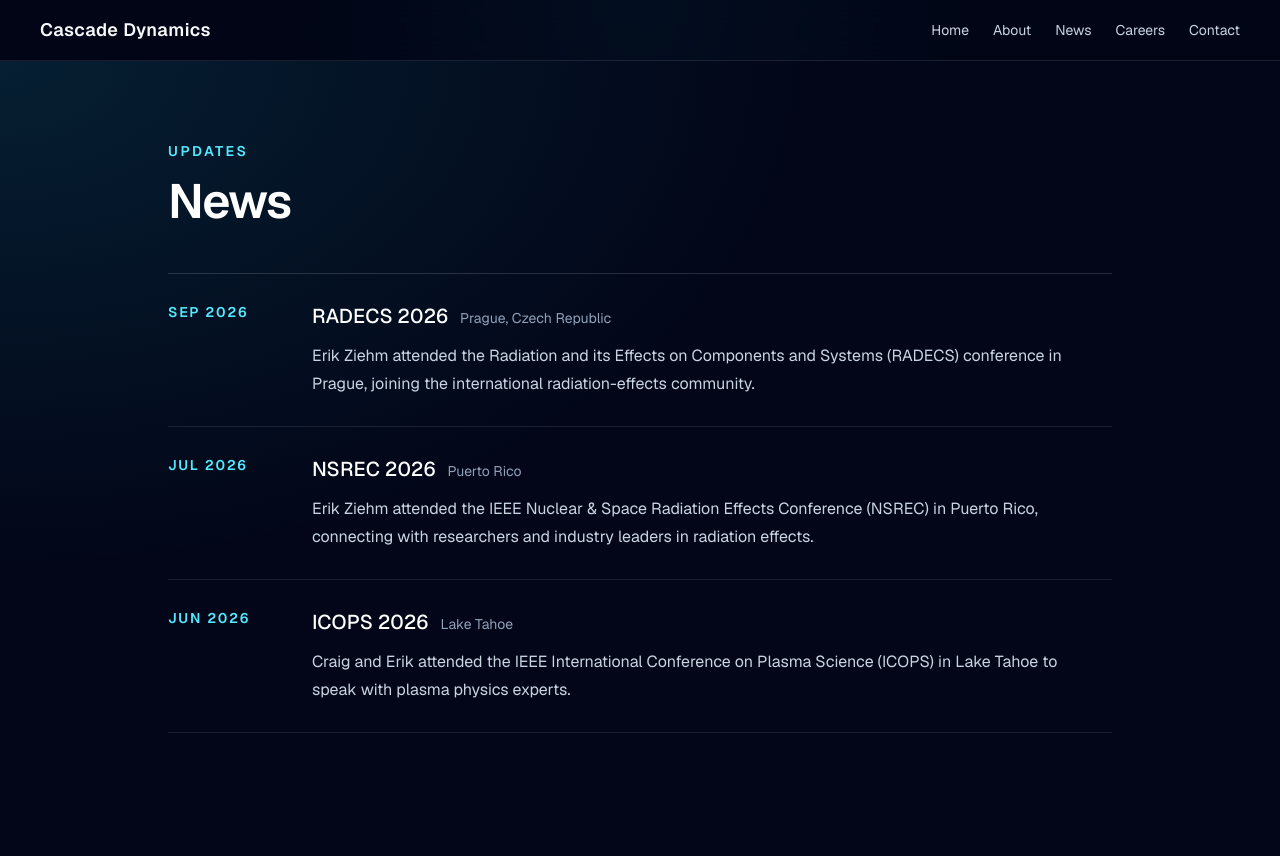
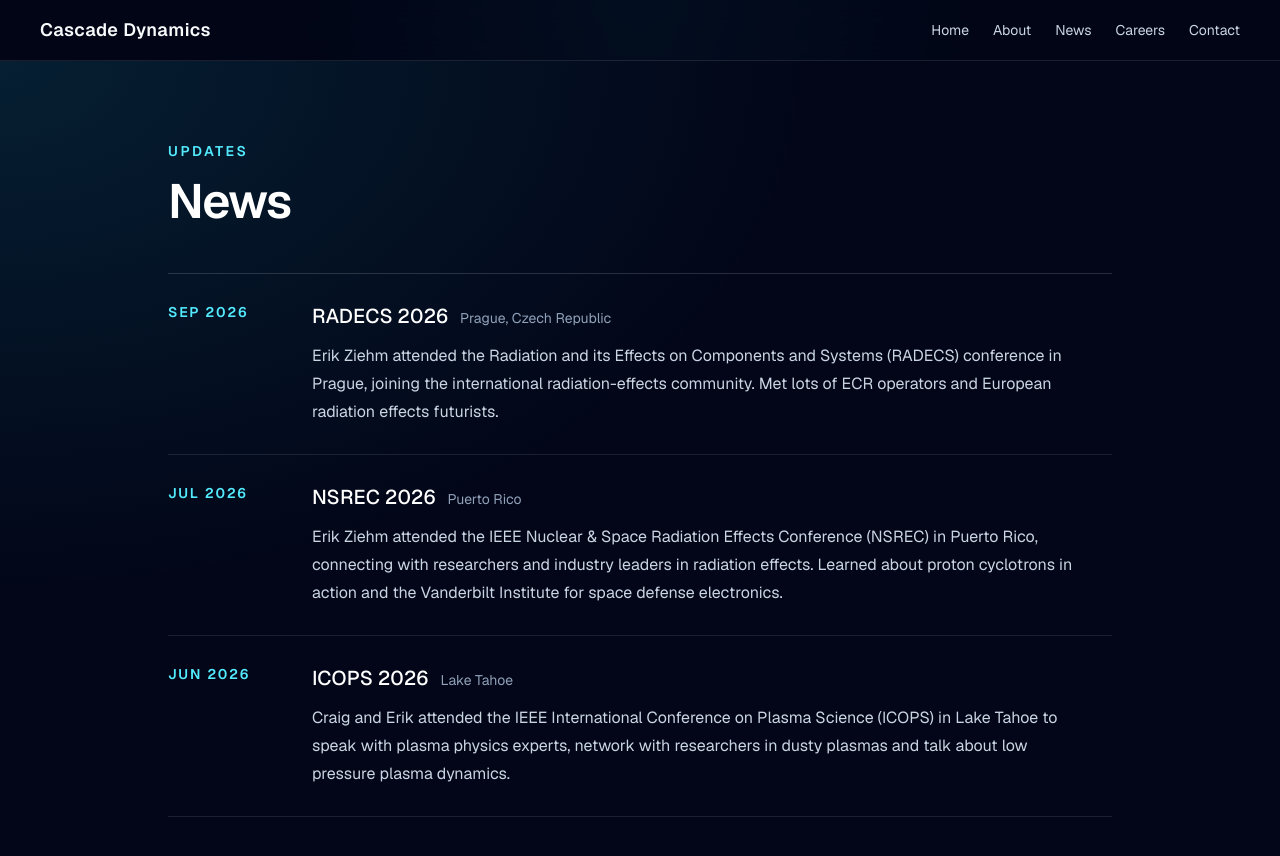
Before and after one commit to cvsolfari/cascade, a Next.js app: page /news in a window 1280 px wide. Shown: the top 856 px of the page. Built offline with nearby package versions, Linux system fonts and the light colour scheme.

Commit message:
Updated news items on News Page

```diff
--- a/app/news/page.tsx
+++ b/app/news/page.tsx
@@ -6,7 +6,7 @@ const newsItems = [
     location: "Prague, Czech Republic",
     href: "https://radecs2026.org/",
     description:
-      "Erik Ziehm attended the Radiation and its Effects on Components and Systems (RADECS) conference in Prague, joining the international radiation-effects community.",
+      "Erik Ziehm attended the Radiation and its Effects on Components and Systems (RADECS) conference in Prague, joining the international radiation-effects community. Met lots of ECR operators and European radiation effects futurists.",
   },
   {
     date: "2026-07",
@@ -15,7 +15,7 @@ const newsItems = [
     location: "Puerto Rico",
     href: "https://www.nsrec.com/nsrec-2026-schedule/",
     description:
-      "Erik Ziehm attended the IEEE Nuclear & Space Radiation Effects Conference (NSREC) in Puerto Rico, connecting with researchers and industry leaders in radiation effects.",
+      "Erik Ziehm attended the IEEE Nuclear & Space Radiation Effects Conference (NSREC) in Puerto Rico, connecting with researchers and industry leaders in radiation effects. Learned about proton cyclotrons in action and the Vanderbilt Institute for space defense electronics.",
   },
   {
     date: "2026-06",
@@ -24,7 +24,7 @@ const newsItems = [
     location: "Lake Tahoe",
     href: "https://icops2026.org/",
     description:
-      "Craig and Erik attended the IEEE International Conference on Plasma Science (ICOPS) in Lake Tahoe to speak with plasma physics experts.",
+      "Craig and Erik attended the IEEE International Conference on Plasma Science (ICOPS) in Lake Tahoe to speak with plasma physics experts, network with researchers in dusty plasmas and talk about low pressure plasma dynamics.",
   },
 ];
 
```
